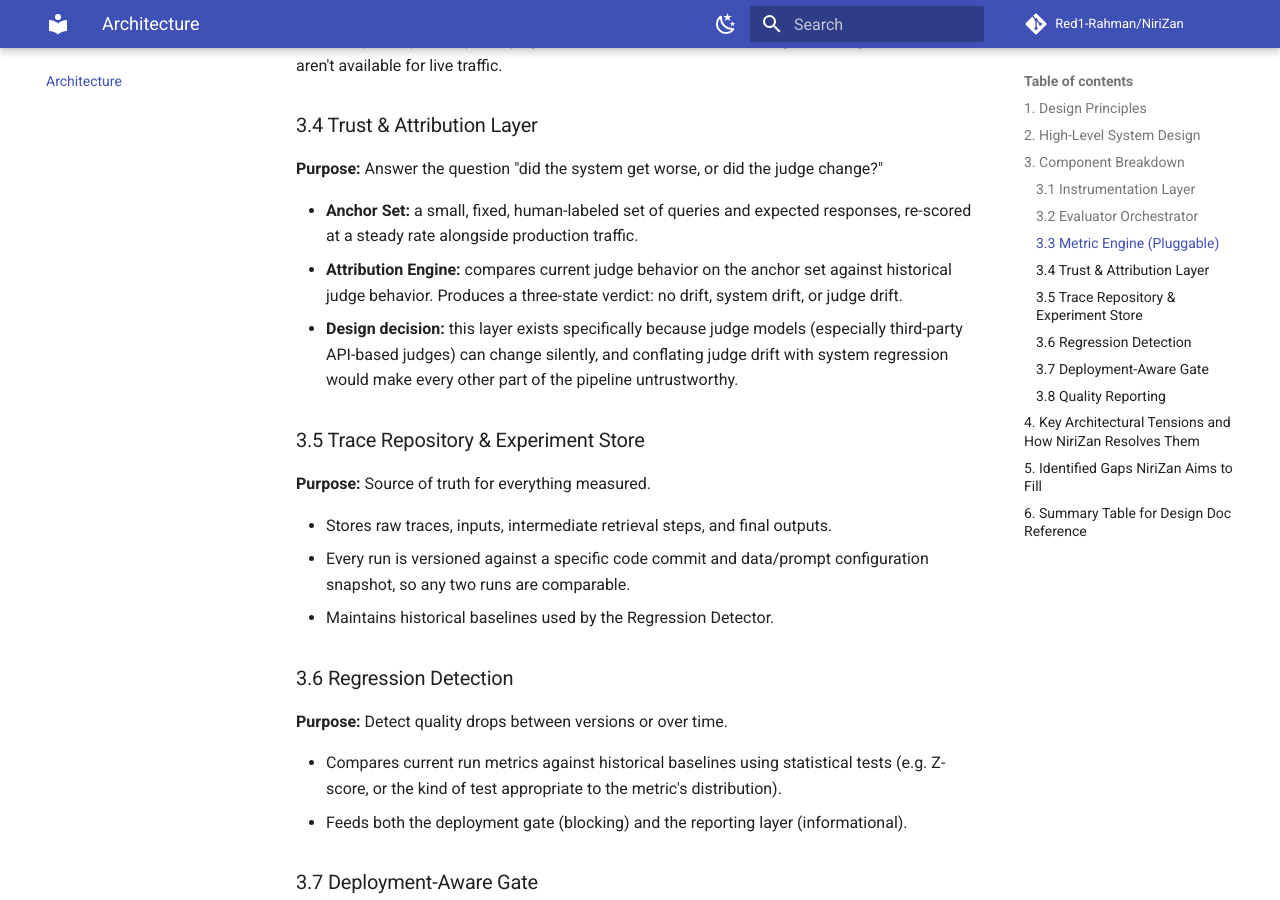
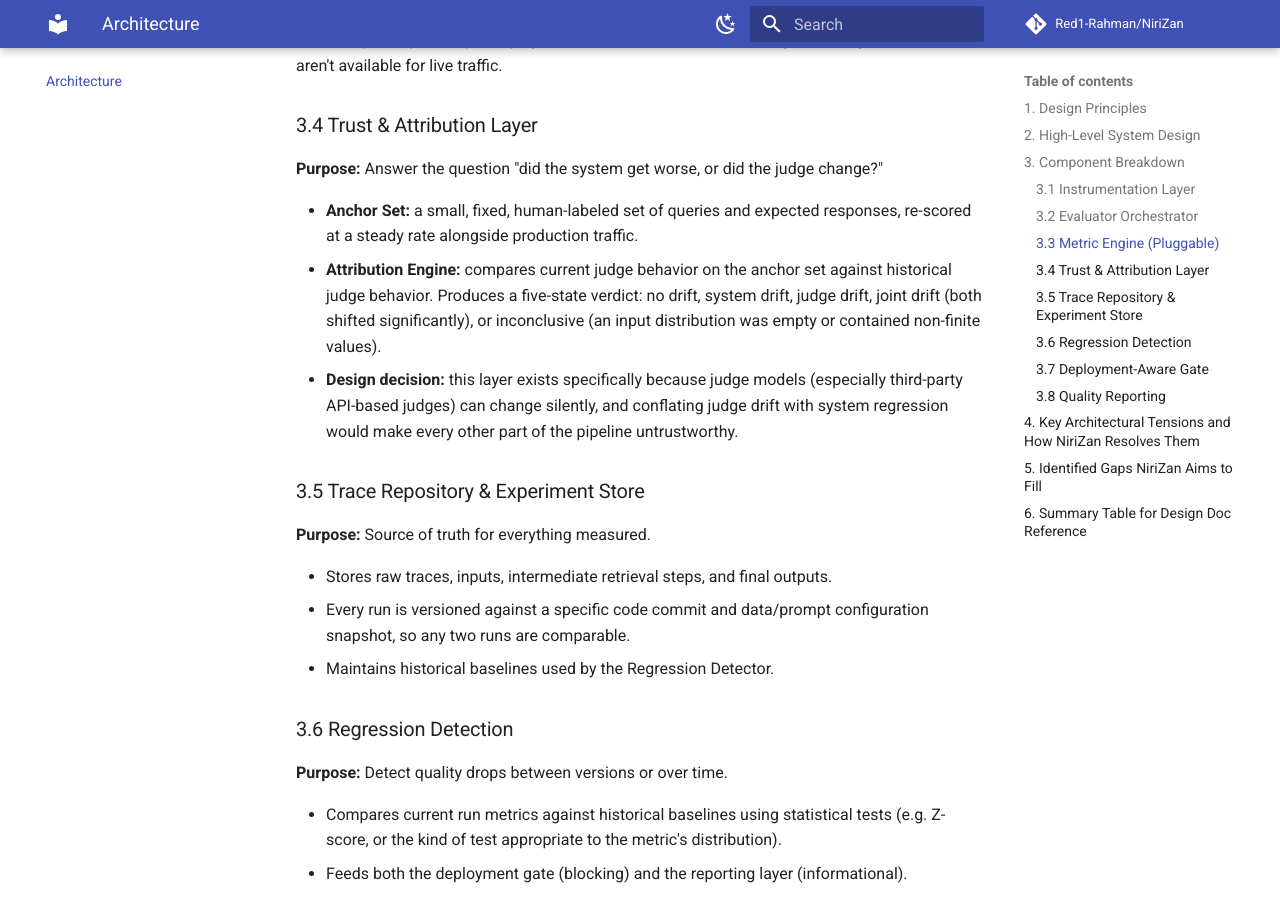
Before and after one commit to Red1-Rahman/NiriZan, an MkDocs documentation site: the page built from docs/architecture.md, in a window 1280 px wide and 900 px high, scrolled down 3713 px. Built offline with MkDocs 1.6.1 and Material for MkDocs 9.7.7, drawn with Linux system fonts in a browser that asks for light colours; comment, search, counter and statistics services are not loaded.

Commit message:
Enhance Attribution Engine description in architecture.md
Updated the Attribution Engine description to include a five-state verdict for drift analysis.

```diff
--- a/docs/architecture.md
+++ b/docs/architecture.md
@@ -132,7 +132,7 @@ This is intentionally modular so new metrics can be added without changing the o
 **Purpose:** Answer the question "did the system get worse, or did the judge change?"
 
 - **Anchor Set:** a small, fixed, human-labeled set of queries and expected responses, re-scored at a steady rate alongside production traffic.
-- **Attribution Engine:** compares current judge behavior on the anchor set against historical judge behavior. Produces a three-state verdict: no drift, system drift, or judge drift.
+- **Attribution Engine:** compares current judge behavior on the anchor set against historical judge behavior. Produces a five-state verdict: no drift, system drift, judge drift, joint drift (both shifted significantly), or inconclusive (an input distribution was empty or contained non-finite values).
 - **Design decision:** this layer exists specifically because judge models (especially third-party API-based judges) can change silently, and conflating judge drift with system regression would make every other part of the pipeline untrustworthy.
 
 ### 3.5 Trace Repository & Experiment Store
```
